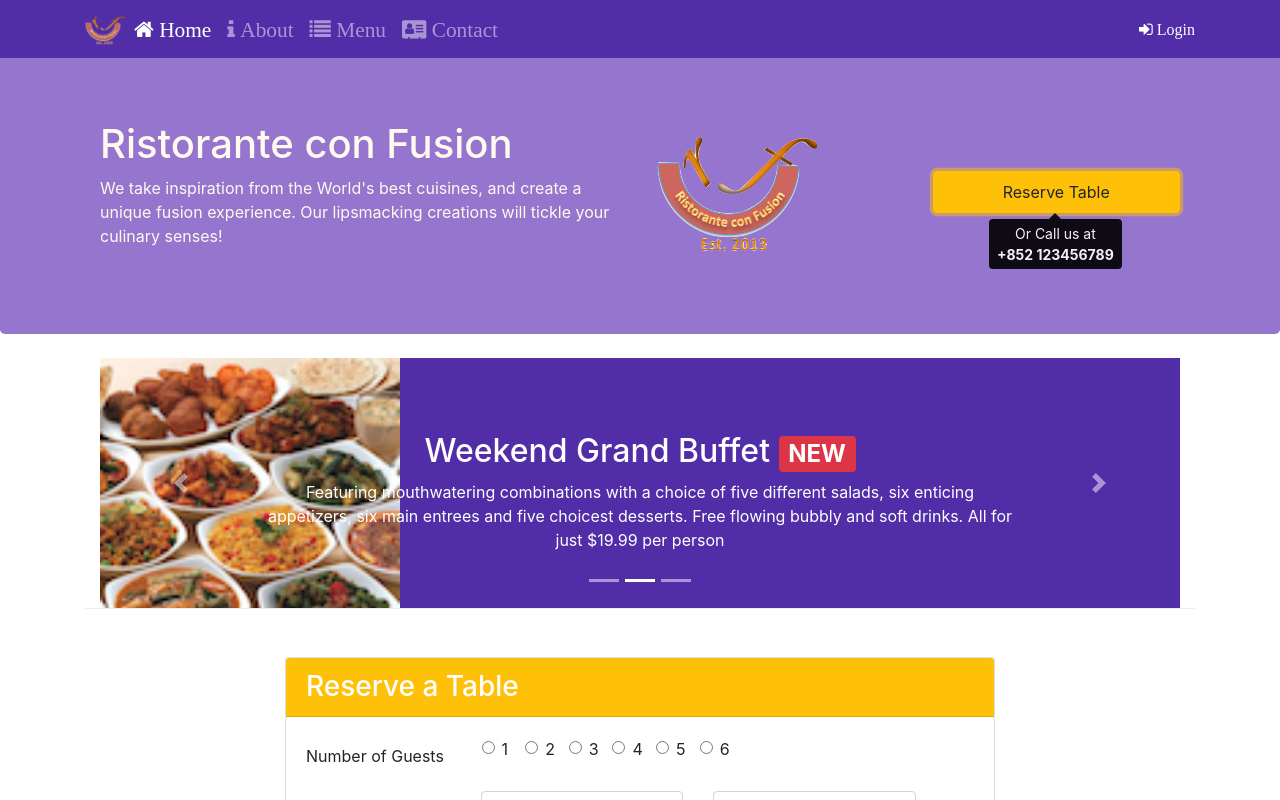
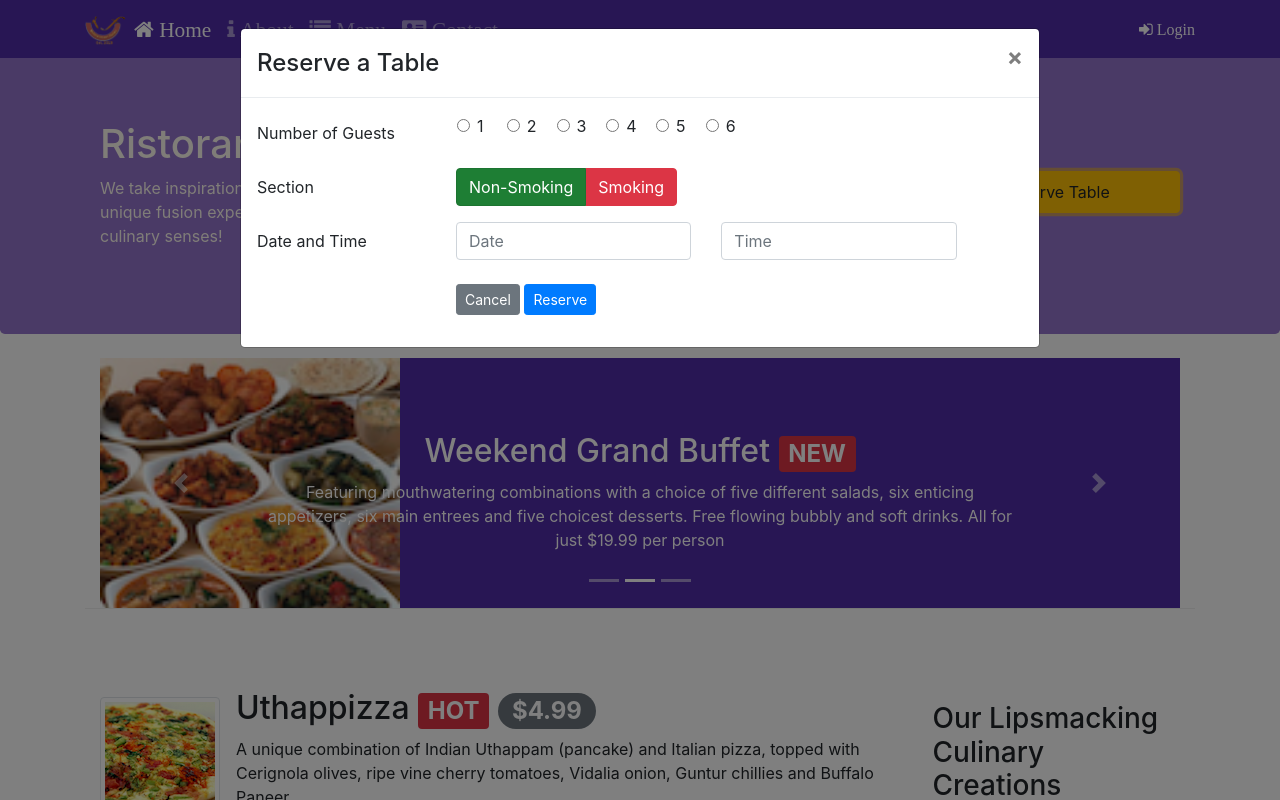
Before and after one commit to BryanChin991/Coursera_bootstrap, a website: page index.html in a window 1280 px wide. Both pictures are taken after a click on the button "Reserve Table". Shown: the top 800 px of the page. Drawn offline with nearby package versions, Linux system fonts and the light colour scheme.

Commit message:
assignment 3

```diff
--- a/index.html
+++ b/index.html
@@ -118,113 +118,18 @@
       </div>
     </div>
 
-    <header class="jumbotron">
-      <div class="container">
-        <div class="row row-header">
-          <div class="col-12 col-sm-6">
-            <h1>Ristorante con Fusion</h1>
-            <p>
-              We take inspiration from the World's best cuisines, and create a
-              unique fusion experience. Our lipsmacking creations will tickle
-              your culinary senses!
-            </p>
-          </div>
-          <div class="col-12 col-sm-3 align-self-center">
-            <img src="img/logo.png" class="img-fluid" />
-          </div>
+    <div id='reserveTable' class='modal fade' role='dialog'>
+      <div class='modal-dialog modal-lg' role='content'>
+        <div class='modal-content'>
 
-          <!-- Question 3: Adding a block-sized button -->
-          <div class="col-12 col-sm-3 align-self-center">
-            <button
-                class="btn btn-block nav-link btn-warning"
-                data-toggle="tooltip"
-                data-html="true"
-                title="Or Call us at <br><strong>+852 123456789 </strong>"
-                data-placement = "bottom"
-                href="#guests"
-              >
-                Reserve Table
+          <div class='modal-header'>
+            <h4 class='modal-title'>Reserve a Table</h4>
+            <button type='button' class='close' data-dismiss='modal'>
+              &times;
             </button>
           </div>
+          <div class='modal-body'>
 
-        </div>
-      </div>
-    </header>
-
-    <div class="container mt-4">
-
-      <div class='row row-content'>
-        <div class='col'>
-          <div id='mycarousel' class='carousel slide' data-ride='carousel'>
-            <div class='carousel-inner' role='listbox'>
-
-              <div class='carousel-item active'>
-                <img class="d-block img-fluid" src="img/uthappizza.png" alt='uthappizza'>
-                <div class='carousel-caption d-none d-md-block'>
-                  <h2>
-                    Uthappizza <span class="badge badge-danger">HOT</span>
-                    <span class="badge badge-pill badge-secondary">$4.99</span>
-                  </h2>
-                  <p class="d-none d-sm-block">
-                    A unique combination of Indian Uthappam (pancake) and Italian
-                    pizza, topped with Cerignola olives, ripe vine cherry tomatoes,
-                    Vidalia onion, Guntur chillies and Buffalo Paneer.
-                  </p>
-                </div>
-              </div>
-
-              <div class='carousel-item'>
-                <img class="d-block img-fluid" src="img/buffet.png" alt='buffet'>
-                <div class='carousel-caption d-none d-md-block'>
-                  <h2>
-                    Weekend Grand Buffet <span class="badge badge-danger">NEW</span>
-                  </h2>
-                  <p class="d-none d-sm-block">
-                    Featuring mouthwatering combinations with a choice of five
-                    different salads, six enticing appetizers, six main entrees and
-                    five choicest desserts. Free flowing bubbly and soft drinks. All
-                    for just $19.99 per person
-                  </p>
-                </div>
-              </div>
-
-              <div class='carousel-item'>
-                <img class="d-block img-fluid" src="img/alberto.png" alt='alberto'>
-                <div class='carousel-caption d-none d-md-block'>
-                  <h2>Alberto Somayya</h2>
-                  <h4>Executive Chef</h4>
-                  <p class="d-none d-sm-block">
-                    Award winning three-star Michelin chef with wide International
-                    experience having worked closely with whos-who in the culinary
-                    world, he specializes in creating mouthwatering Indo-Italian
-                    fusion experiences.
-                  </p>
-                </div>
-              </div>
-            </div>
-
-            <ol class='carousel-indicators'>
-              <li data-target="#mycarousel" data-slide-to='0' class='active'></li>
-              <li data-target="#mycarousel" data-slide-to='1'></li>
-              <li data-target="#mycarousel" data-slide-to='2'></li>
-            </ol>
-
-            <a class='carousel-control-prev' href="#mycarousel" role='button' data-slide='prev'>
-              <span class='carousel-control-prev-icon'></span>
-            </a>
-            <a class='carousel-control-next' href="#mycarousel" role='button' data-slide='next'>
-              <span class='carousel-control-next-icon'></span>
-            </a>
-
-          </div>
-        </div>
-      </div>
-
-      <div class="row row-content mt-5">
-        <div class="col-12 col-sm-8 offset-sm-2 mb-5">
-          <div class="card">
-            <h3 class="card-header bg-warning text-white">Reserve a Table</h3>
-            <div class="card-body">
             <form>
               <div class="form-group row">
                 <label for="guests" class="col-12 col-sm-3 col-form-label"
@@ -301,6 +206,21 @@
                 </div>
               </div>
 
+              <div class='form-group row'>
+                <label for="datetime" class="col-12 col-sm-3 col-form-label"
+                    >Section</label
+                  >
+
+                <div class='btn-group btn-group-toggle col-12 col-sm-4' data-toggle='buttons'>
+                  <label class='btn btn-success  active'>
+                    <input type='radio' name='noSmoking' id='option1' autocomplete="off" checked> Non-Smoking
+                  </label>
+                  <label class='btn btn-danger'>
+                    <input type='radio' name='smoking' id='option2' autocomplete="off"> Smoking
+                  </label>
+                </div>
+              </div>
+
               <div class="form-group row">
                 <label for="datetime" class="col-12 col-sm-3 col-form-label"
                   >Date and Time</label
@@ -328,13 +248,182 @@
 
               <div class="form-group row">
                 <div class="offset-sm-3 col-sm-10 col-12 mt-2">
-                    <button type="submit" class="btn btn-primary">
+                  <button type='button' class='btn btn-secondary btn-sm ml-auto' data-dismiss='modal'>Cancel</button>
+                  <button type="submit" class="btn btn-sm btn-primary">
                     Reserve
                   </button>
                 </div>
               </div>
             </form>
+
           </div>
+        </div>
+      </div>
+    </div>
+
+    <header class="jumbotron">
+      <div class="container">
+        <div class="row row-header">
+          <div class="col-12 col-sm-6">
+            <h1>Ristorante con Fusion</h1>
+            <p>
+              We take inspiration from the World's best cuisines, and create a
+              unique fusion experience. Our lipsmacking creations will tickle
+              your culinary senses!
+            </p>
+          </div>
+
+          <div class="col-12 col-sm-3 align-self-center">
+            <img src="img/logo.png" class="img-fluid" />
+          </div>
+
+          <div class="col-12 col-sm-3 align-self-center">
+             <button class='btn btn-warning btn-block p-2' data-toggle='modal' data-target='#reserveTable'>
+                Reserve Table
+              </button>
+          </div>
+
+        </div>
+      </div>
+    </header>
+
+    <div class="container mt-4">
+      <div class='row row-content mb-5'>
+        <div class='col'>
+          <div id='mycarousel' class='carousel slide' data-ride='carousel'>
+            <div class='carousel-inner' role='listbox'>
+
+              <div class='carousel-item active'>
+                <img class="d-block img-fluid" src="img/uthappizza.png" alt='uthappizza'>
+                <div class='carousel-caption d-none d-md-block'>
+                  <h2>
+                    Uthappizza <span class="badge badge-danger">HOT</span>
+                    <span class="badge badge-pill badge-secondary">$4.99</span>
+                  </h2>
+                  <p class="d-none d-sm-block">
+                    A unique combination of Indian Uthappam (pancake) and Italian
+                    pizza, topped with Cerignola olives, ripe vine cherry tomatoes,
+                    Vidalia onion, Guntur chillies and Buffalo Paneer.
+                  </p>
+                </div>
+              </div>
+
+              <div class='carousel-item'>
+                <img class="d-block img-fluid" src="img/buffet.png" alt='buffet'>
+                <div class='carousel-caption d-none d-md-block'>
+                  <h2>
+                    Weekend Grand Buffet <span class="badge badge-danger">NEW</span>
+                  </h2>
+                  <p class="d-none d-sm-block">
+                    Featuring mouthwatering combinations with a choice of five
+                    different salads, six enticing appetizers, six main entrees and
+                    five choicest desserts. Free flowing bubbly and soft drinks. All
+                    for just $19.99 per person
+                  </p>
+                </div>
+              </div>
+
+              <div class='carousel-item'>
+                <img class="d-block img-fluid" src="img/alberto.png" alt='alberto'>
+                <div class='carousel-caption d-none d-md-block'>
+                  <h2>Alberto Somayya</h2>
+                  <h4>Executive Chef</h4>
+                  <p class="d-none d-sm-block">
+                    Award winning three-star Michelin chef with wide International
+                    experience having worked closely with whos-who in the culinary
+                    world, he specializes in creating mouthwatering Indo-Italian
+                    fusion experiences.
+                  </p>
+                </div>
+              </div>
+            </div>
+
+            <ol class='carousel-indicators'>
+              <li data-target="#mycarousel" data-slide-to='0' class='active'></li>
+              <li data-target="#mycarousel" data-slide-to='1'></li>
+              <li data-target="#mycarousel" data-slide-to='2'></li>
+            </ol>
+
+            <a class='carousel-control-prev' href="#mycarousel" role='button' data-slide='prev'>
+              <span class='carousel-control-prev-icon'></span>
+            </a>
+            <a class='carousel-control-next' href="#mycarousel" role='button' data-slide='next'>
+              <span class='carousel-control-next-icon'></span>
+            </a>
+
+          </div>
+        </div>
+      </div>
+
+      <div class="row row-content mb-5">
+        <div class="col-12 col-sm-4 col-md-3 order-sm-last">
+          <h3>Our Lipsmacking Culinary Creations</h3>
+        </div>
+        <div class="col col-sm col-md order-sm-first">
+          <div class="media">
+            <img
+              class="d-flex mr-3 img-thumbnail align-self-center"
+              src="img/uthappizza.png"
+              alt="uthappizza"
+            />
+            <div class="media-body">
+              <h2 class="mt-0">
+                Uthappizza <span class="badge badge-danger">HOT</span>
+                <span class="badge badge-pill badge-secondary">$4.99</span>
+              </h2>
+              <p class="d-none d-sm-block">
+                A unique combination of Indian Uthappam (pancake) and Italian
+                pizza, topped with Cerignola olives, ripe vine cherry tomatoes,
+                Vidalia onion, Guntur chillies and Buffalo Paneer.
+              </p>
+            </div>
+          </div>
+        </div>
+      </div>
+
+      <div class="row row-content mb-5">
+        <div class="col-12 col-sm-4 col-md-3">
+          <h3>This Month's Promotions</h3>
+        </div>
+
+        <div class="col col-sm col-md">
+          <div class="media">
+            <div class="media-body">
+              <h2 class="mt-0">
+                Weekend Grand Buffet <span class="badge badge-danger">NEW</span>
+              </h2>
+              <p class="d-none d-sm-block">
+                Featuring mouthwatering combinations with a choice of five
+                different salads, six enticing appetizers, six main entrees and
+                five choicest desserts. Free flowing bubbly and soft drinks. All
+                for just $19.99 per person
+              </p>
+            </div>
+          </div>
+        </div>
+      </div>
+
+      <div class="row row-content mb-5">
+        <div class="col-12 col-sm-4 col-md-3 order-sm-last">
+          <h3>Meet our Culinary Specialists</h3>
+        </div>
+
+        <div class="col col-sm col-md order-sm-first">
+          <div class="media mt-3 mb-3">
+            <img
+              class="d-flex mr-3 img-thumbnail align-self-center"
+              src="img/alberto.png"
+              alt="alberto"
+            />
+            <div class="media-body">
+              <h2>Alberto Somayya</h2>
+              <h4>Executive Chef</h4>
+              <p class="d-none d-sm-block">
+                Award winning three-star Michelin chef with wide International
+                experience having worked closely with whos-who in the culinary
+                world, he specializes in creating mouthwatering Indo-Italian
+                fusion experiences.
+              </p>
             </div>
           </div>
         </div>
@@ -409,10 +498,6 @@
     <script src="node_modules/jquery/dist/jquery.slim.min.js"></script>
     <script src="node_modules/popper.js/dist/umd/popper.min.js"></script>
     <script src="node_modules/bootstrap/dist/js/bootstrap.min.js"></script>
-    <script>
-      $(document).ready(function() {
-        $('[data-toggle="tooltip"]').tooltip();
-      });
-    </script>
+
   </body>
 </html>
```
Lines whose indentation alone changed are shown as unchanged.
